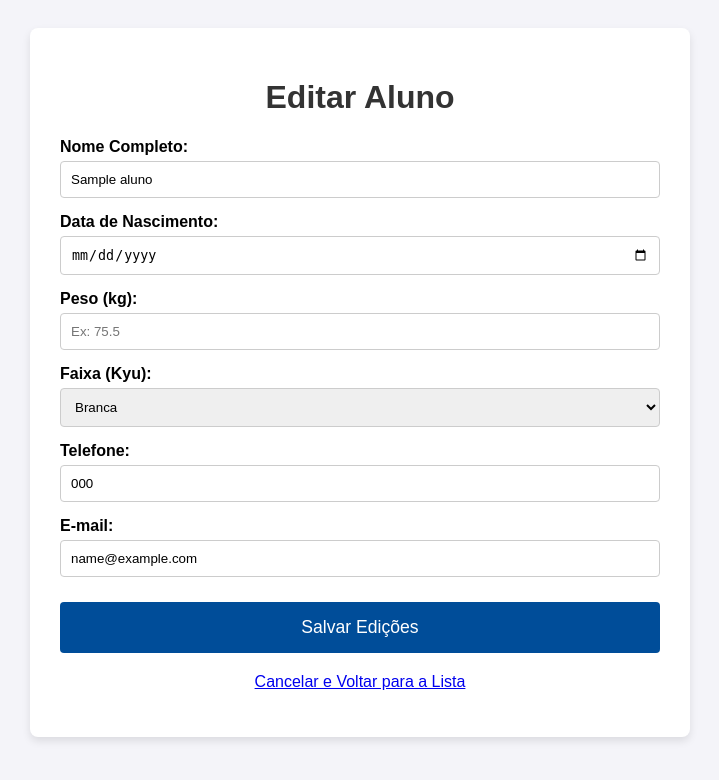
After one commit to juanbalaquente/sistema-judo-academia, a PHP site: page /editar_aluno.php?id=1 in a window 1280 px wide. The commit adds this page. Shown: the top 780 px of the page, without its empty margins (280-999 px from the left). Run offline with PHP 8.4, Linux system fonts and the light colour scheme; tables that the repository leaves empty or names only in its code hold one stand-in row (values such as "Sample post").

Commit message:
Oct 7, 2025, 10:54 PM

```diff
--- /dev/null
+++ b/editar_aluno.php
@@ -0,0 +1,166 @@
+<?php
+// require 'includes/auth_check.php'; // Adicionar se estiver usando a autenticação
+
+require 'includes/db_connect.php';
+
+$aluno = null;
+$message = '';
+
+// =================================================================
+// PARTE 1: CARREGAR DADOS DO ALUNO EXISTENTE
+// =================================================================
+
+// 1.1. Verifica o ID na URL
+if (!isset($_GET['id']) || !is_numeric($_GET['id'])) {
+    header('Location: alunos_list.php');
+    exit;
+}
+$aluno_id = $_GET['id'];
+
+// 1.2. Busca os dados atuais do aluno
+try {
+    $sql_select = "SELECT * FROM alunos WHERE id = :id";
+    $stmt_select = $pdo->prepare($sql_select);
+    $stmt_select->execute([':id' => $aluno_id]);
+    $aluno = $stmt_select->fetch();
+
+    if (!$aluno) {
+        $message = '<p class="error">Aluno não encontrado!</p>';
+    }
+} catch (Exception $e) {
+    $message = '<p class="error">Erro ao buscar dados: ' . $e->getMessage() . '</p>';
+}
+
+
+// =================================================================
+// PARTE 2: PROCESSAR O FORMULÁRIO DE EDIÇÃO (UPDATE)
+// =================================================================
+
+if ($_SERVER["REQUEST_METHOD"] == "POST" && $aluno) {
+    // 2.1. Filtra e Sanitiza os Dados
+    $nome             = filter_input(INPUT_POST, 'nome', FILTER_SANITIZE_STRING);
+    $data_nascimento  = filter_input(INPUT_POST, 'data_nascimento', FILTER_SANITIZE_STRING);
+    $peso             = filter_input(INPUT_POST, 'peso', FILTER_VALIDATE_FLOAT);
+    $kyu              = filter_input(INPUT_POST, 'kyu', FILTER_SANITIZE_STRING);
+    $telefone         = filter_input(INPUT_POST, 'telefone', FILTER_SANITIZE_STRING);
+    $email            = filter_input(INPUT_POST, 'email', FILTER_VALIDATE_EMAIL);
+
+    $aluno_id_post    = filter_input(INPUT_POST, 'id', FILTER_SANITIZE_NUMBER_INT);
+
+    if ($aluno_id_post != $aluno_id) {
+        $message = '<p class="error">Erro de segurança: ID do formulário inválido.</p>';
+    }
+
+    // 2.2. Validação básica
+    if (!$nome || !$data_nascimento || !$kyu || !$email) {
+        $message = '<p class="error">Por favor, preencha todos os campos obrigatórios corretamente.</p>';
+    } else {
+        try {
+            // 2.3. Prepara a Query SQL para UPDATE
+            $sql_update = "UPDATE alunos SET
+                            nome = :nome,
+                            data_nascimento = :nascimento,
+                            peso = :peso,
+                            kyu = :kyu,
+                            telefone = :telefone,
+                            email = :email
+                           WHERE id = :id";
+
+            $stmt_update = $pdo->prepare($sql_update);
+
+            // 2.4. Executa o UPDATE
+            $stmt_update->execute([
+                ':nome'       => $nome,
+                ':nascimento' => $data_nascimento,
+                ':peso'       => $peso,
+                ':kyu'        => $kyu,
+                ':telefone'   => $telefone,
+                ':email'      => $email,
+                ':id'         => $aluno_id
+            ]);
+
+            $message = '<p class="success">✅ Dados do aluno **' . htmlspecialchars($nome) . '** atualizados com sucesso!</p>';
+
+            // Atualiza o objeto $aluno com os novos dados para que o formulário reflita a mudança após o UPDATE
+            $aluno['nome'] = $nome;
+            $aluno['data_nascimento'] = $data_nascimento;
+            $aluno['peso'] = $peso;
+            $aluno['kyu'] = $kyu;
+            $aluno['telefone'] = $telefone;
+            $aluno['email'] = $email;
+
+
+        } catch (Exception $e) {
+            $message = '<p class="error">Erro ao atualizar: ' . $e->getMessage() . '</p>';
+        }
+    }
+}
+?>
+
+<!DOCTYPE html>
+<html lang="pt-br">
+
+<head>
+    <meta charset="UTF-8">
+    <meta name="viewport" content="width=device-width, initial-scale=1.0">
+    <title>Editar Aluno - Judô</title>
+    <link rel="stylesheet" href="styles/main.css">
+</head>
+
+<body>
+
+    <div class="container">
+        <h1>Editar Aluno</h1>
+
+        <?php
+        echo $message;
+
+        if ($aluno):
+        ?>
+
+        <form method="POST" action="editar_aluno.php?id=<?php echo $aluno['id']; ?>" class="form-cadastro">
+
+            <input type="hidden" name="id" value="<?php echo $aluno['id']; ?>">
+
+            <label for="nome">Nome Completo:</label>
+            <input type="text" id="nome" name="nome" value="<?php echo htmlspecialchars($aluno['nome']); ?>" required>
+
+            <label for="data_nascimento">Data de Nascimento:</label>
+            <input type="date" id="data_nascimento" name="data_nascimento"
+                value="<?php echo htmlspecialchars($aluno['data_nascimento']); ?>" required>
+
+            <label for="peso">Peso (kg):</label>
+            <input type="number" id="peso" name="peso" step="0.1" min="1"
+                value="<?php echo htmlspecialchars($aluno['peso']); ?>" placeholder="Ex: 75.5">
+
+            <label for="kyu">Faixa (Kyu):</label>
+            <select id="kyu" name="kyu" required>
+                <option value="Branca" <?php if ($aluno['kyu'] == 'Branca') echo 'selected'; ?>>Branca</option>
+                <option value="Cinza" <?php if ($aluno['kyu'] == 'Cinza') echo 'selected'; ?>>Cinza</option>
+                <option value="Azul" <?php if ($aluno['kyu'] == 'Azul') echo 'selected'; ?>>Azul</option>
+                <option value="Amarela" <?php if ($aluno['kyu'] == 'Amarela') echo 'selected'; ?>>Amarela</option>
+                <option value="Laranja" <?php if ($aluno['kyu'] == 'Laranja') echo 'selected'; ?>>Laranja</option>
+                <option value="Verde" <?php if ($aluno['kyu'] == 'Verde') echo 'selected'; ?>>Verde</option>
+                <option value="Roxa" <?php if ($aluno['kyu'] == 'Roxa') echo 'selected'; ?>>Roxa</option>
+                <option value="Marrom" <?php if ($aluno['kyu'] == 'Marrom') echo 'selected'; ?>>Marrom</option>
+                <option value="Preta" <?php if ($aluno['kyu'] == 'Preta') echo 'selected'; ?>>Preta (Shodan)</option>
+            </select>
+
+            <label for="telefone">Telefone:</label>
+            <input type="tel" id="telefone" name="telefone" value="<?php echo htmlspecialchars($aluno['telefone']); ?>"
+                placeholder="(XX) XXXXX-XXXX">
+
+            <label for="email">E-mail:</label>
+            <input type="email" id="email" name="email" value="<?php echo htmlspecialchars($aluno['email']); ?>"
+                required placeholder="aluno@exemplo.com">
+
+            <button type="submit" class="btn-submit">Salvar Edições</button>
+
+            <p class="link-lista"><a href="alunos_list.php">Cancelar e Voltar para a Lista</a></p>
+        </form>
+
+        <?php endif; ?>
+    </div>
+</body>
+
+</html>
```
Also changed, not shown: alunos_list.php (+20 -4 lines), excluir_aluno.php (added, +29 -0 lines).
